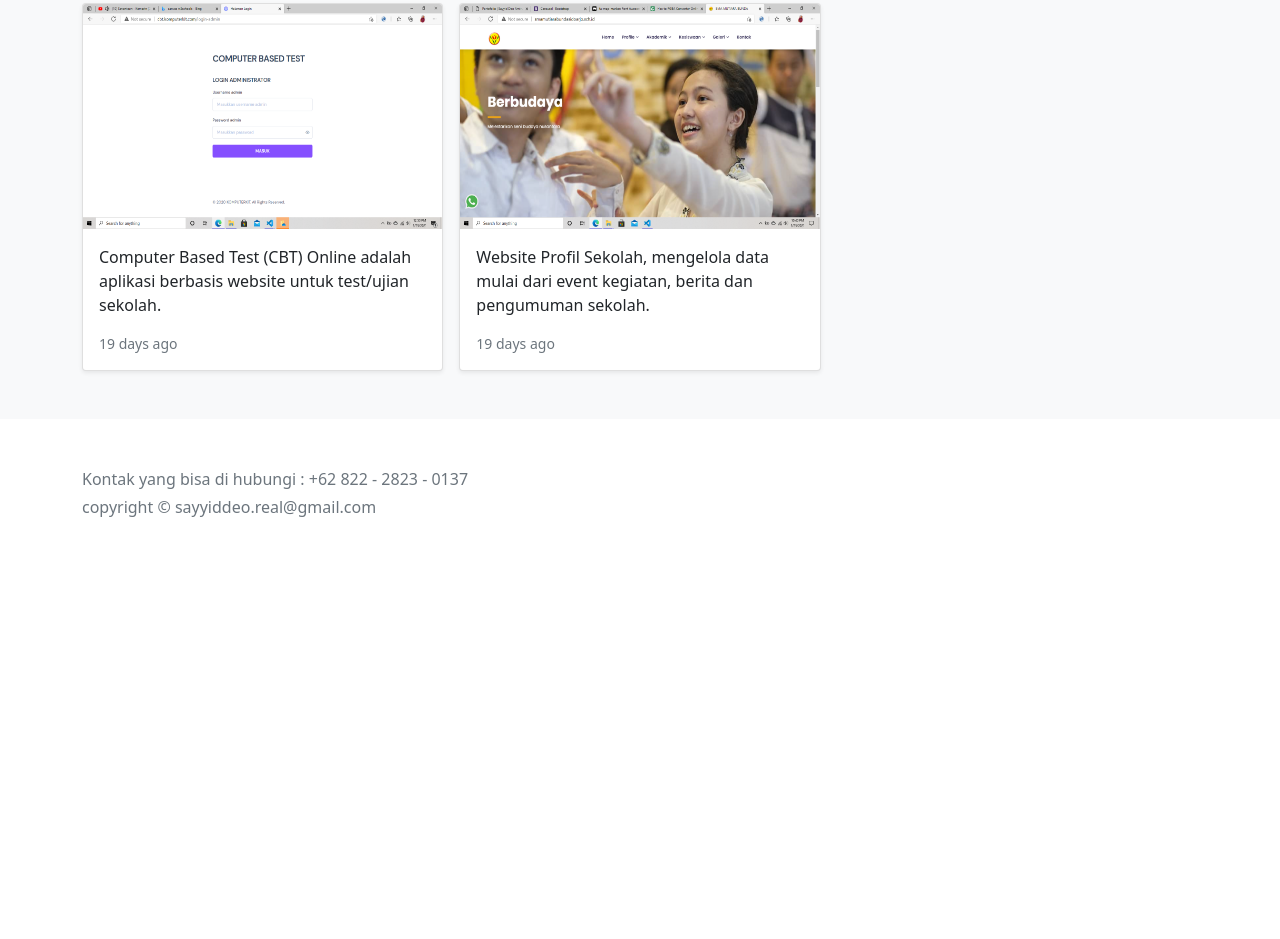
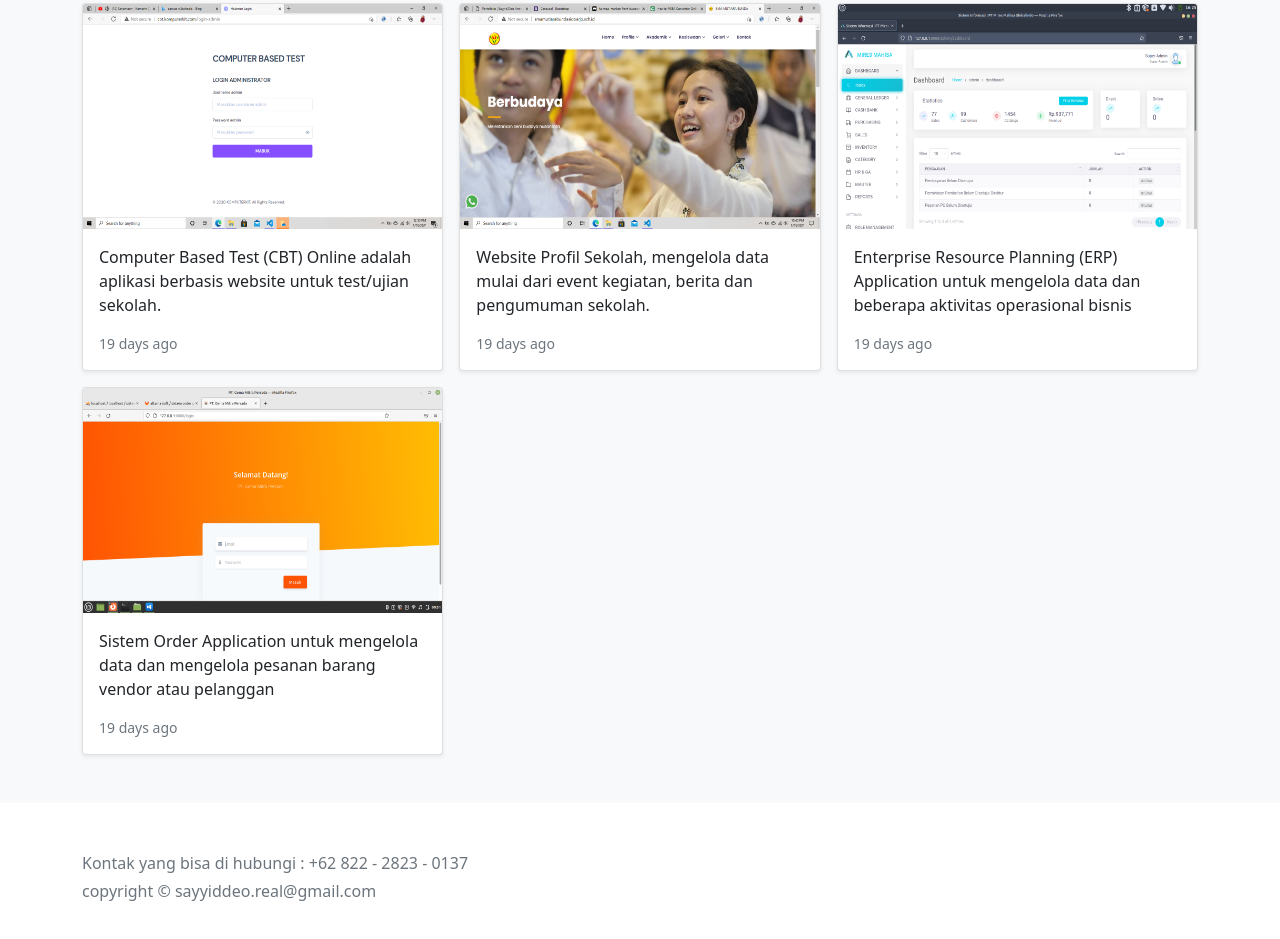
Before and after one commit to SayyidDeo134/portofolio, a plain HTML site: page index.html in a window 1280 px wide. Shown: the part 519-1458 px from the top of the page. Before the commit the page ends 1090 px from the top, so only its background shows below. Drawn offline with nearby package versions, Linux system fonts and the light colour scheme; files that its build step writes are made by us from their sources.

Commit message:
New Project

```diff
--- a/index.html
+++ b/index.html
@@ -79,6 +79,32 @@
                             </div>
                         </div>
                     </div>
+                    <div class="col">
+                        <div class="card shadow-sm">
+                            <img src="./assets/image/portfolio/ERP-Application.png" alt="" width="100%" height="225" class="bd-placeholder-img card-img-top">
+                            <div class="card-body">
+                                <p class="card-text">
+                                    Enterprise Resource Planning (ERP) Application untuk mengelola data dan beberapa aktivitas operasional bisnis
+                                </p>
+                                <div class="d-flex justify-content-between align-items-center">
+                                    <small class="text-muted">19 days ago</small>
+                                </div>
+                            </div>
+                        </div>
+                    </div>
+                    <div class="col">
+                        <div class="card shadow-sm">
+                            <img src="./assets/image/portfolio/Sistem-Order-Application.png" alt="" width="100%" height="225" class="bd-placeholder-img card-img-top">
+                            <div class="card-body">
+                                <p class="card-text">
+                                    Sistem Order Application untuk mengelola data dan mengelola pesanan barang vendor atau pelanggan
+                                </p>
+                                <div class="d-flex justify-content-between align-items-center">
+                                    <small class="text-muted">19 days ago</small>
+                                </div>
+                            </div>
+                        </div>
+                    </div>
                 </div>
             </div>
         </div>
```
Also changed, not shown: assets/image/portfolio/ERP-Application.png (added), assets/image/portfolio/Sistem-Order-Application.png (added).
